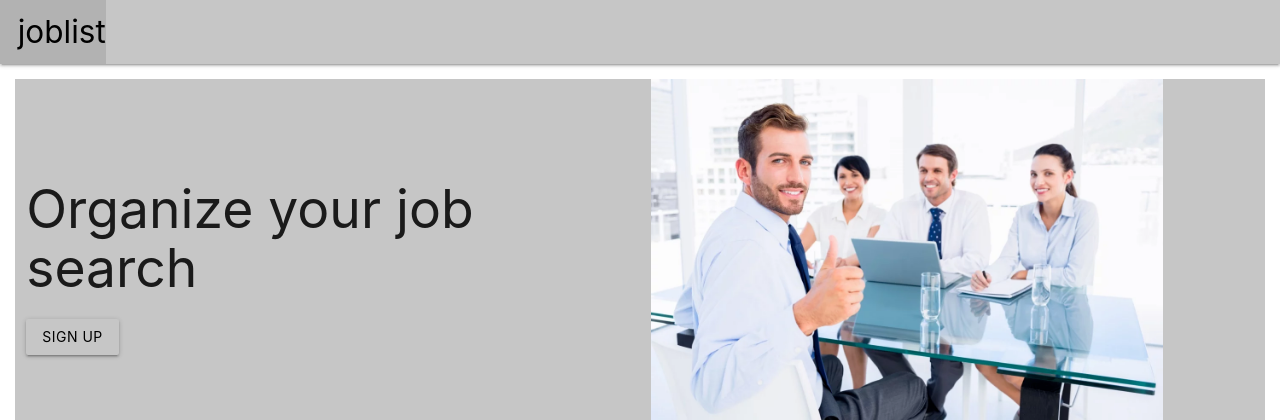
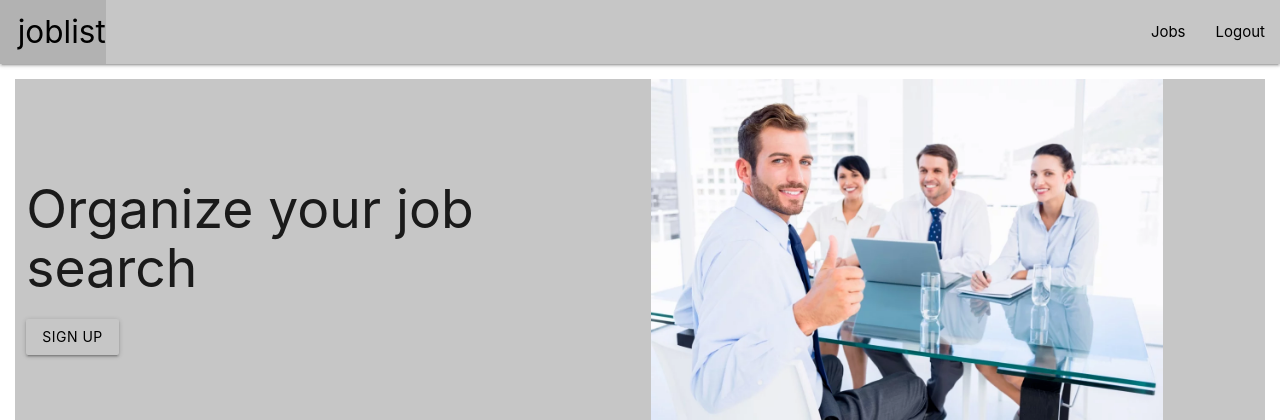
Before and after one commit to emerick23/Hackathon, a Django app: page / in a window 1280 px wide. Shown: the top 420 px of the page. Run offline with Django 3.2, Linux system fonts and the light colour scheme; the visitor is signed in with stand-in values (Sample User, id 1).

Commit message:
hides view

```diff
--- a/main_app/templates/base.html
+++ b/main_app/templates/base.html
@@ -23,10 +23,10 @@
                 </ul>
                 <ul class="right">
                     {% if user.is_authenticated %}
-                    {% if request.path == 'jobs_index' %}
+                    {% if request.resolver_match.url_name != 'jobs_index' %}
                     <li><a href="{% url 'jobs_index' %}">Jobs</a></li>
+                    {% endif %}
                     <li><a href="{% url 'logout' %}">Logout</a></li>
-                    {% endif %}
                     {% else %}
                     <li><a href="{% url 'login' %}"><i class="material-icons"
                                     style="font-size: 30px; color: black">person</i></a></li>
```
